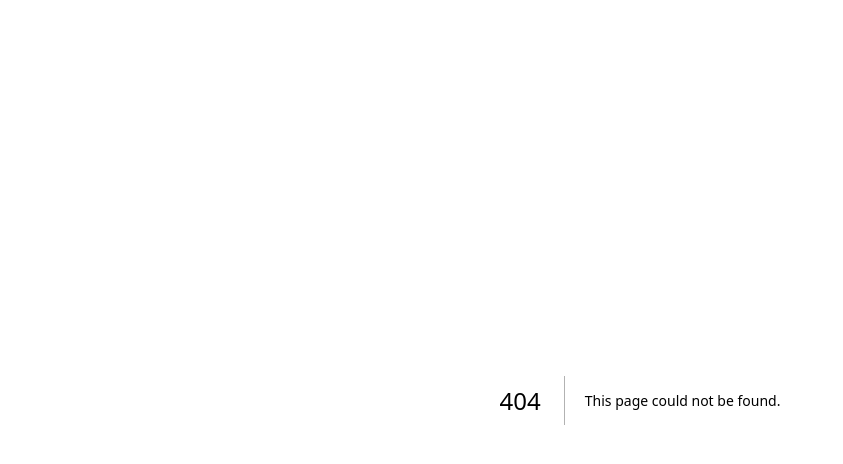
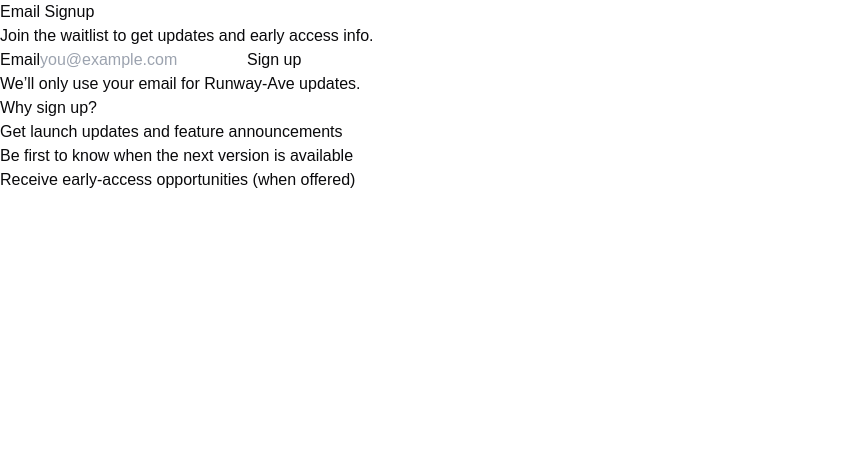
Before and after one commit to CSES-Dev/runway-ave, a Next.js app: page /signup in a window 1280 px wide. Before the commit this address had no page. Shown: the top 464 px of the page, without its empty margins (0-843 px from the left). Built offline with nearby package versions, Linux system fonts and the light colour scheme.

Commit message:
signup page placeholder

```diff
--- /dev/null
+++ b/app/signup/page.tsx
@@ -0,0 +1,51 @@
+export default function SignupPage()
+{
+    return (
+        <main className = "signup-page">
+            {/*This section holds the page header and a short description*/}
+            <section className = "signup-header">
+                <h1>Email Signup</h1>
+                <p>
+                    Join the waitlist to get updates and early access info.
+                </p>
+            </section>
+
+            {/*This section holds the email / waitlist form*/}
+            <section className = "signup-form-section">
+                <form className = "signup-form">
+                    <label htmlFor = "email">
+                        Email
+                    </label>
+
+                    <input
+                        id = "email"
+                        name = "email"
+                        type = "email"
+                        placeholder = "you@example.com"
+                        autoComplete = "email"
+                        required
+                    />
+
+                    <button type = "submit">
+                        Sign up
+                    </button>
+
+                    <p className = "signup-helper-text">
+                        We’ll only use your email for Runway-Ave updates.
+                    </p>
+                </form>
+            </section>
+
+            {/*This section holds a brief explanation of benefits for signing up*/}
+            <section className = "signup-benefits">
+                <h2>Why sign up?</h2>
+
+                <ul>
+                    <li>Get launch updates and feature announcements</li>
+                    <li>Be first to know when the next version is available</li>
+                    <li>Receive early-access opportunities (when offered)</li>
+                </ul>
+            </section>
+        </main>
+    );
+}
```
